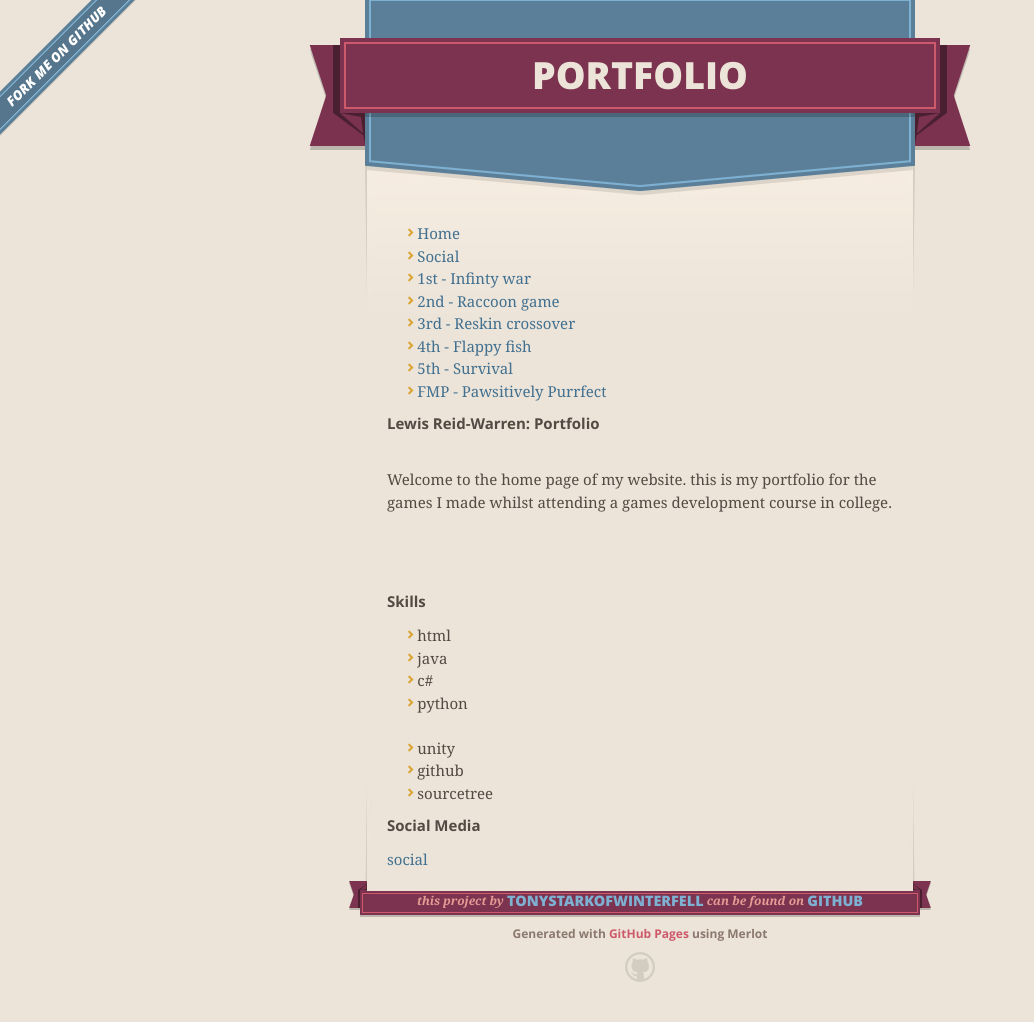
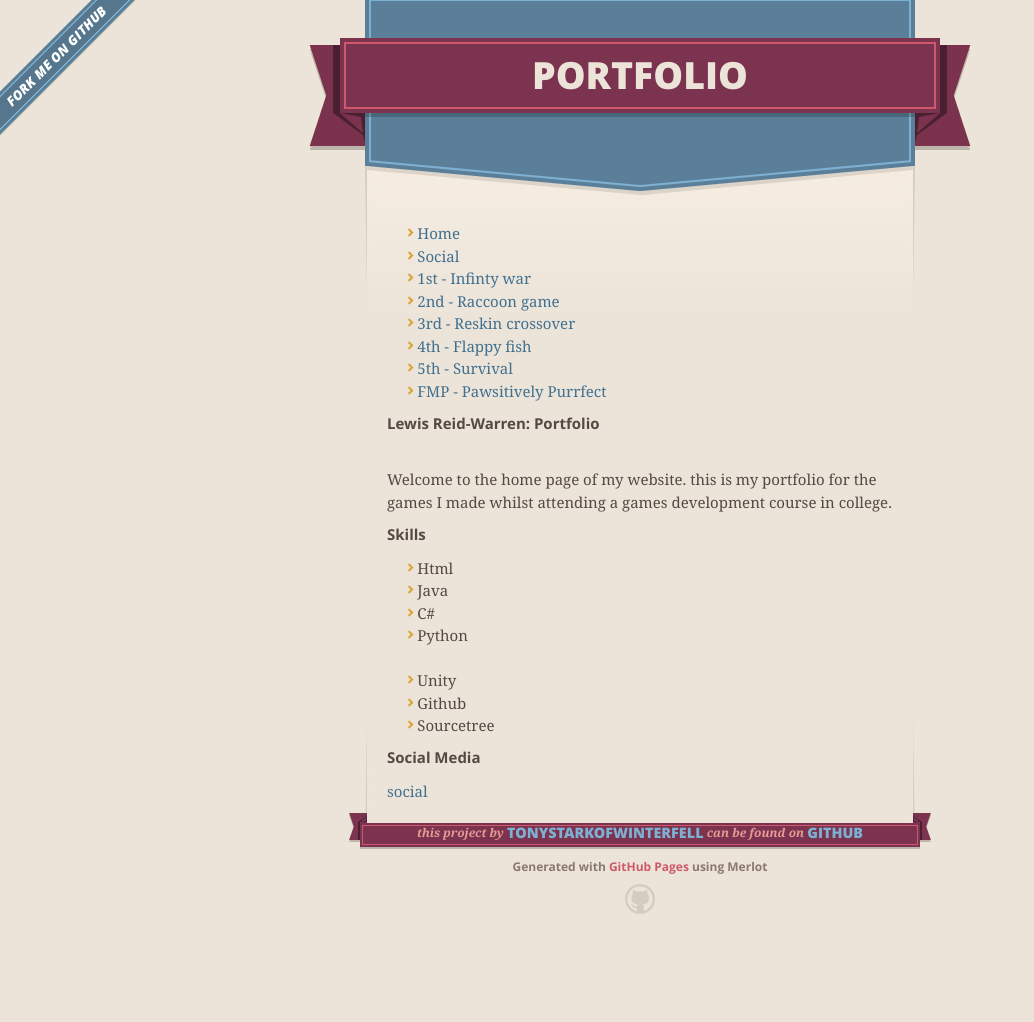
Before and after one commit to TonyStarkOfWinterfell/portfolio, a Jekyll site: the page built from index.md, in a window 1280 px wide. Shown: the whole page, without its empty margins (0-1034 px from the left). Built offline with Jekyll 4.4.1, drawn with Linux system fonts in a browser that asks for light colours; our own code applies the rules of GitHub Pages for plain Markdown files; the repository's description, which GitHub fills in, is left out; after the commit the page ends 954 px from its top, so only the background shows below that.

Commit message:
Update index.md

```diff
--- a/index.md
+++ b/index.md
@@ -4,24 +4,20 @@
  <br>
 Welcome to the home page of my website. this is my portfolio for the games I made whilst attending a games development course in college.
 <br>
-<br>
-<br>
-<br>
-
 
 
 
 
 ### Skills
-- html
-- java
-- c#
-- python
+- Html
+- Java
+- C#
+- Python
 <br>
 <br>
-- unity
-- github
-- sourcetree
+- Unity
+- Github
+- Sourcetree
 
 ### Social Media
 
```
